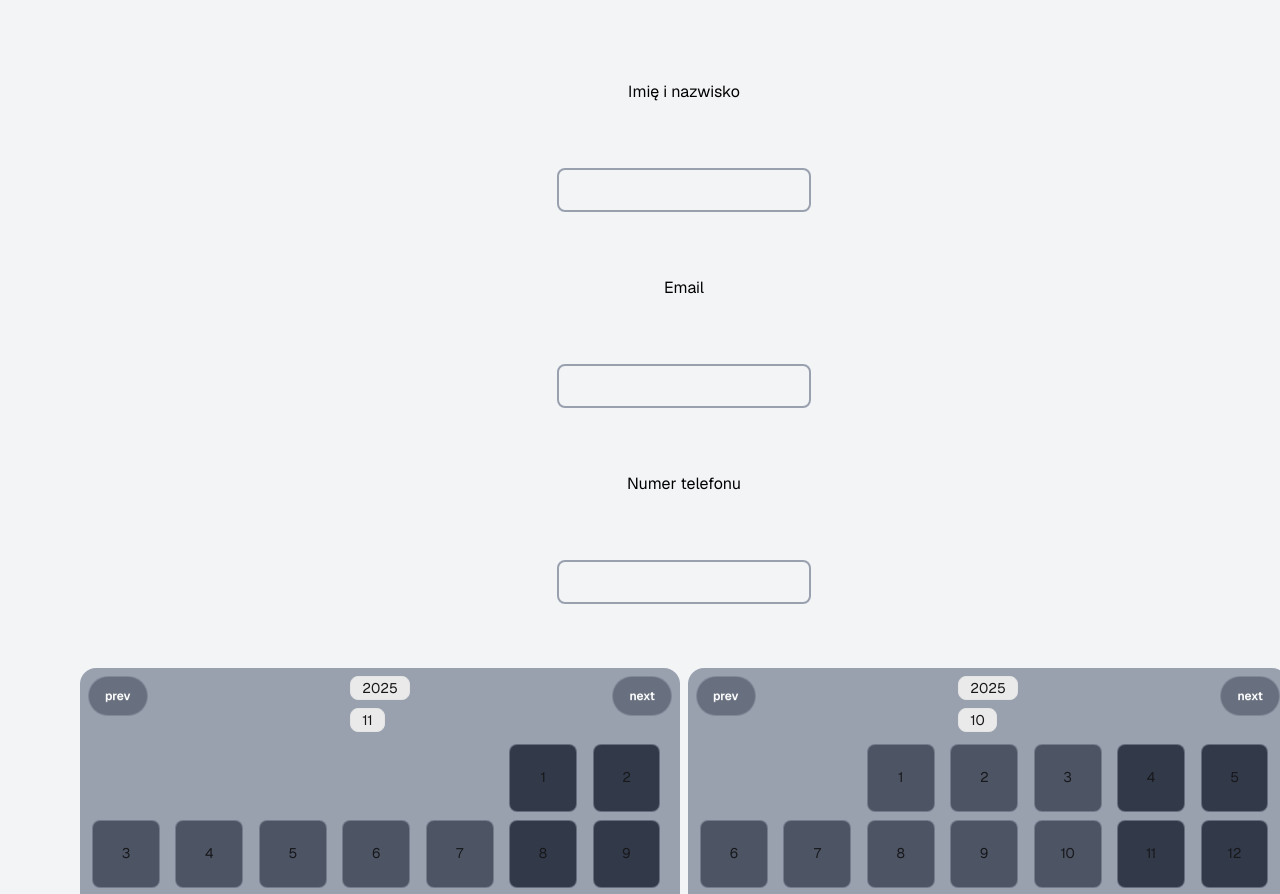
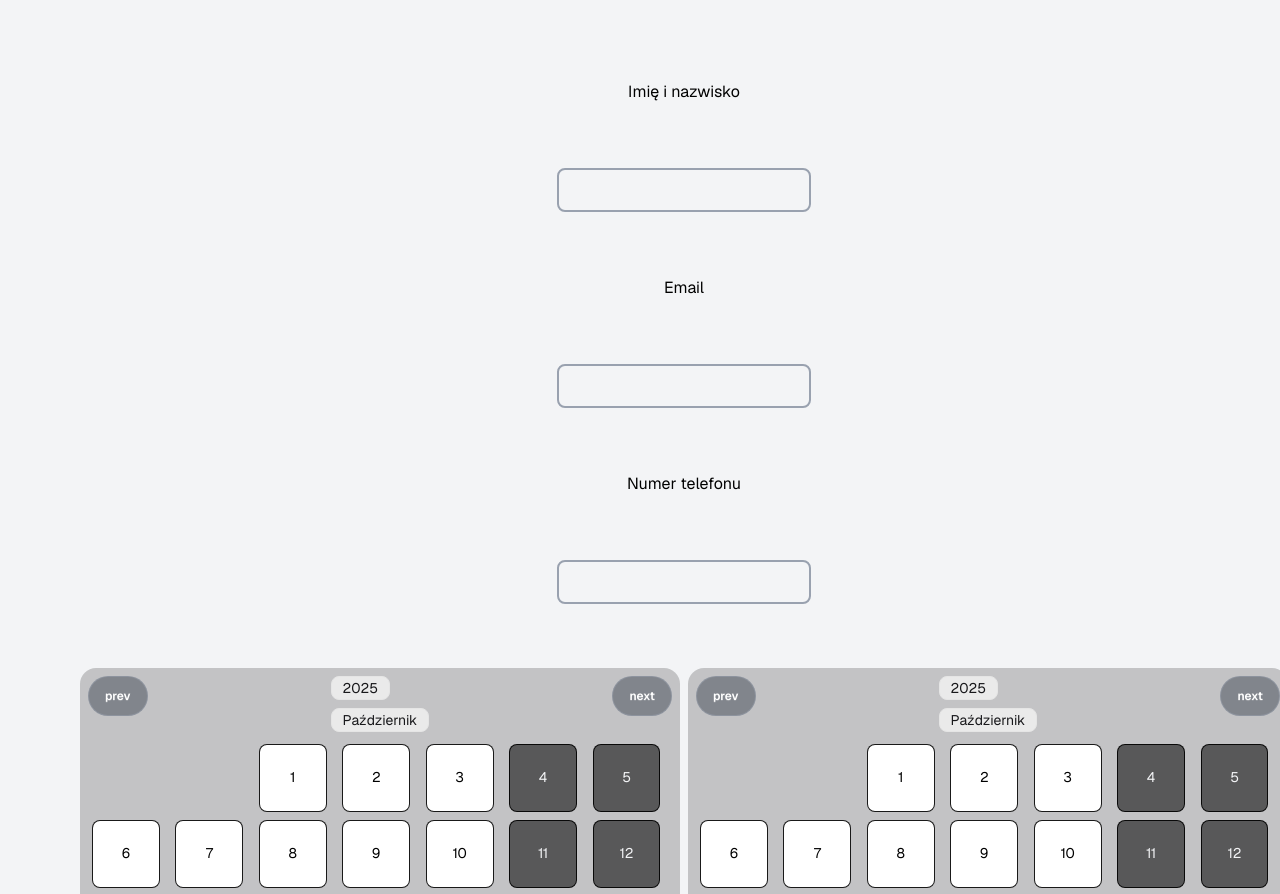
Before and after one commit to BombelX/podwawrzka_reservation_payments, a Next.js app in the folder frontend/: page / in a window 1280 px wide. Shown: the top 894 px of the page. Built offline with nearby package versions, Linux system fonts and the light colour scheme.

Commit message:
working calendar

```diff
--- a/frontend/src/app/components/calendar.tsx
+++ b/frontend/src/app/components/calendar.tsx
@@ -1,6 +1,7 @@
 'use client';
 import { useEffect, useRef, useState } from "react";
 import React from "react";
+import { start } from "repl";
 
 
 
@@ -43,7 +44,7 @@ import React from "react";
                 let month = activeYear.childrens.find(m => m.isActive) ?? activeYear.childrens[0];
                 if (!month) {
                     const now = new Date();
-                    month = new Month(activeYear, now.getMonth() + 1);
+                    month = new Month(activeYear, now.getMonth());
                     month.isActive = true;
                 }
                 return month
@@ -90,6 +91,37 @@ import React from "react";
         }
 
     }
+    const daysInMonth: Record<number, number> = {
+        0:31,
+        1:28,
+        2:31,
+        3:30,
+        4:31,
+        5:30,
+        6:31,
+        7:31,
+        8:31,
+        9:30,
+        10:31,
+        11:30,
+        12:31
+    }
+
+    const monthNames: Record<number, string> = {
+        0: "Styczeń",
+        1: "Luty",
+        2: "Marzec",
+        3: "Kwiecień",
+        4: "Maj",
+        5: "Czerwiec",
+        6: "Lipiec",
+        7: "Sierpień",
+        8: "Wrzesień",
+        9: "Październik",
+        10: "Listopad",
+        11: "Grudzień"
+    }
+
     class Month extends CalendarElement
     {
         parentYear: Year;
@@ -130,14 +162,19 @@ import React from "react";
         parentMonth: Month;
         day: number ;
         selected: boolean = false;
-        backGroundColor: string = "bg-gray-900/55";
+        backGroundColor: string = "bg-white";
         isBeetweenSelected: boolean = false;
-        borderColor: string = "border-gray-400/50";
+        borderColor: string = "border-black/90";
+        textColor: string = "text-black"
         constructor(parentMonth: Month,dayNumber: number){
             super();
             this.parentMonth = parentMonth;
             this.dayNumber = dayNumber;
             this.day = this.calcDayOfWeek();
+            if (this.day == 6 || this.day == 7){
+
+                this.textColor = "text-gray-100";
+            }
             const today: Date = new Date();
             if (dayNumber == today.getDate() && parentMonth.monthNumber == today.getMonth() && parentMonth.parentYear.yearNumber == today.getFullYear()){
                 this.backGroundColor = "bg-blue-900/55"
@@ -165,9 +202,10 @@ import React from "react";
         }
         calcDayOfWeek(): number {
             const date = new Date(this.parentMonth.parentYear.yearNumber, this.parentMonth.monthNumber , this.dayNumber);
-            const dayOfWeek:number = date.getDay();
-            if (dayOfWeek == 0 || dayOfWeek == 6){
-                this.backGroundColor = "bg-gray-900/75";
+            const dayOfWeek:number = date.getDay() == 0 ? 7 : date.getDay();
+            if (dayOfWeek == 6 || dayOfWeek == 7){
+                this.backGroundColor = "bg-black/55";
+                this.textColor = "text-gray-300"
             }
             return dayOfWeek
         }
@@ -184,21 +222,7 @@ function generateDay(month:Month,dayNumber:number): Day{
     }
 
 function generateMonth (year : Year, monthNumber: number): Month{
-    const daysInMonth: Record<number, number> = {
-        0:31,
-        1:28,
-        2:31,
-        3:30,
-        4:31,
-        5:30,
-        6:31,
-        7:31,
-        8:31,
-        9:30,
-        10:31,
-        11:30,
-        12:31
-    }
+
 
     const month = new Month(year,monthNumber);
     let days: number = daysInMonth[monthNumber];
@@ -250,16 +274,13 @@ type CalendarProps = {
     const calendar = calendarRef.current!;
 
 
-    // const [selectedDate, setSelectedDate] = useState(selected)
-
-
     const [activeMonth, setActiveMonth] = useState<Month>(calendar.getActiveMonth())
-    const [offsetDays, setOffsetDays] = useState<number>(activeMonth.childrens[0].day)
+    const [offsetDays, setOffsetDays] = useState<number>(activeMonth.childrens[0].day);
     const [firstSelectedDate, setFirstSelectedDate] = useState<Day|null>(null);
     const [secondSelectedDate, setSecondSelectedDate] = useState<Day|null>(null);
 
     useEffect(() => {
-        setOffsetDays(activeMonth.childrens[0].day);
+        setOffsetDays(activeMonth.childrens[0].day );
     },[activeMonth]);
 
     function handlePrev() {
@@ -274,6 +295,7 @@ type CalendarProps = {
                 const targetYear = generateYear(calendar, targetYearNumber);
                 targetYear.activate();
                 const targetMonth = targetYear.childrens[11];
+                targetMonth.activate();
                 setActiveMonth(targetMonth);
                 console.log("with year change")
 
@@ -315,79 +337,109 @@ type CalendarProps = {
         }
     }
 
+    function iterateBeetweenDatesYMD(date1:YMD,date2:YMD,activate:boolean):void{
+
+        for (let year : number = date1.y ; year <= date2.y; year++){
+            const startMonth : number  = (year == date1.y) ? date1.m : 0;
+            const endMonth: number = (year == date2.y) ? date2.m : 11;
+            for (let month: number = startMonth; month<=endMonth; month++){
+                const startDay: number = (date1.y == year && date1.m == month) ? date1.d : 0;
+                const endDay: number = (date2.y == year && date2.m == month) ? date2.d : daysInMonth[month];
+                for (let day:number = startDay; day<= endDay; day++){
+                    const targetYear = calendar.childrens.find((y) => y.yearNumber == year);
+                    const targetMonth =  targetYear?.childrens.find((m) => m.monthNumber == month);
+                    const targetDay = targetMonth?.childrens.find((d)=> d.dayNumber  == day)
+                    if (targetDay){
+                        targetDay.setIsBetweenSelected(activate)
+                    }
+                }
+            }
+        }
+
+
+    }
+
+    function beetweenSelected(day1: Day|null, day2: Day|null, oldDay1: Day|null, oldDay2: Day|null): void{
+        console.log(day1, day2, oldDay1, oldDay2);
+        if (oldDay1 && oldDay2){
+            const oldDay1YMD: YMD = dayToYMD(oldDay1)
+            const oldDay2YMD: YMD = dayToYMD(oldDay2)
+            iterateBeetweenDatesYMD(oldDay1YMD,oldDay2YMD,false)
+        }
+        if (day1 && day2){
+            const day1YMD: YMD = dayToYMD(day1)
+            const day2YMD: YMD = dayToYMD(day2)
+            iterateBeetweenDatesYMD(day1YMD,day2YMD,true);
+            day1.setSelected(true);
+            day2.setSelected(true);
+        }
+
+
+    }
     function handleDayClick(day: Day) {
         console.log("Clicked on day: ", day.dayNumber, " Month: ", day.parentMonth.monthNumber, " Year: ", day.parentMonth.parentYear.yearNumber);
         console.log("First selected date: ", firstSelectedDate ? firstSelectedDate.dayNumber : "null");
         console.log("Second selected date: ", secondSelectedDate ? secondSelectedDate.dayNumber : "null");
         if (firstSelectedDate !== null) {
+            console.log("Kot kocha zabe-1");
             if (firstSelectedDate == day){
+                console.log("Kot kocha zabe0");
                 setFirstSelectedDate(null) // reset if clicked on same date
                 day.setSelected(false);
+
                 if (secondSelectedDate !== null){
+                    console.log("Kot kocha zabe2");
                     secondSelectedDate.setSelected(false);
+                    beetweenSelected(firstSelectedDate, day, firstSelectedDate, secondSelectedDate);
                     setSecondSelectedDate(null);
-
                 }
+                day.setSelected(false);
+                return;
             }
             else{
                 if (isDateBefore({ day1: firstSelectedDate, day2: day })){
+                    console.log("Kot kocha zabe3");
                     if (secondSelectedDate !== null){
+                        console.log("Kot kocha zabe4");
                         secondSelectedDate.setSelected(false);
-
                     }
+                    beetweenSelected(firstSelectedDate, day, firstSelectedDate, secondSelectedDate!);
                     setSecondSelectedDate(day);
                     day.setSelected(true);
                 }
                 else{
+                    console.log("Kot kocha zabe5");
                     firstSelectedDate.setSelected(false);
+                    beetweenSelected(null, null, firstSelectedDate, secondSelectedDate);
                     setFirstSelectedDate(day);
                     day.setSelected(true);
                 }
             }
         }
         else{
+            console.log("Kot kocha zabe6");
             setFirstSelectedDate(day);
             day.setSelected(true);
         }
+        console.log("After Click - First selected date: ", firstSelectedDate ? firstSelectedDate.dayNumber : "null");
+        console.log("After Click - Second selected date: ", secondSelectedDate ? secondSelectedDate.dayNumber : "null");
+        console.log(day);
 
     }
-    function beetweenSelected(oldDay1?: Day, oldDay2?: Day){
-        // if (oldDay1 && oldDay2){
-        //     for (const year: Year in calendar.childrens.find((y) => y.yearNumber>=oldDay1.parentMonth.parentYear.yearNumber && y.yearNumber<= oldDay2.parentMonth.parentYear.yearNumber)){
-        //         if (oldDay1.parentMonth.parentYear === year and oldDay2.parentMonth.parentYear === year )
-        //             {
-        //                 for(const month: Month in year.childrens.find((m) => m.monthNumber >= oldDay1.parentMonth.monthNumber and month.monthNumber<= oldDay2.parentMonth.monthNumber ))
-        //                     {
+    type YMD={
+        y: number, m: number, d: number
+    }
 
-        //                     }
-        //             }
-        //         else if(oldDay1.parentMonth.parentYear === year){
-        //                 for(const month: Month in year.childrens.find((m) => m.monthNumber >= oldDay1.parentMonth.monthNumber ))
-        //                     {
+    function dayToYMD(day:Day): YMD {
+        return {
+            y: day.parentMonth.parentYear.yearNumber,
+            m: day.parentMonth.monthNumber,
+            d: day.dayNumber
+        };
+    }
 
-        //                     }
-        //         }
-        //         else if(oldDay2.parentMonth.parentYear === year)
-        //             {
-        //                 for(const month: Month in year.childrens.find((m) => month.monthNumber<= oldDay2.parentMonth.monthNumber ))
-        //                     {
 
-        //                     }
-        //             }
-        //         else{
-        //                 for(const month: Month in year.childrens))
-        //                     {
 
-        //                     }
-        //         }
-        //     }
-
-        // }
-
-        if (firstSelectedDate && secondSelectedDate)
-            {}
-
-    }
     function handleNext() {
         if (activeMonth.monthNumber<11){
             const target : Month = activeMonth.parentYear.childrens[activeMonth.monthNumber+1]
@@ -416,14 +468,15 @@ type CalendarProps = {
     }
 
     return(
-        <div className="w-full h-full bg-gray-400 max-w-[600px] rounded-2xl">
+        <div className="w-full h-full bg-black/20 max-w-[600px] rounded-2xl">
 
             <div className="flex w-[70vw] max-w-[600px] gap-8 justify-between ">
 
             <button onClick={(e) => {handlePrev()}} className="btn btn-ghost text-xs m-2 rounded-full text-white hover:bg-gray-600 bg-gray-800/40 border-gray-400/50">prev</button>
             <div className="flex flex-col justify-center">
-                <div className="badge badge-soft badge-ghost mt-2">{activeMonth.parentYear.yearNumber}</div>
-                <div className="badge badge-soft badge-ghost mt-2">{activeMonth.monthNumber+1}</div>
+                <div className="badge badge-soft badge-ghost mt-2 ">{activeMonth.parentYear.yearNumber}</div>
+                <div className="badge badge-soft badge-ghost mt-2">{monthNames[activeMonth.monthNumber]}</div>
+
             </div>
             <button onClick={(e) => {handleNext()}} className="btn btn-ghost m-2 text-xs rounded-full text-white hover:bg-gray-600 bg-gray-800/40 border-gray-400/50">next</button>
             </div>
@@ -440,14 +493,15 @@ type CalendarProps = {
 
 
 
-                {calendar.getActiveMonth().childrens.map(day => (
+                {activeMonth.childrens.map(day => (
                     <div
                         onClick={(e) => {handleDayClick(day)}}
                         onMouseOver={(e) => handleDayHover(day)}
                         key={day.dayNumber}
                         className={`badge badge-soft badge-ghost text-md  ${day.borderColor} ${day.backGroundColor} hover:bg-blue-600/60 hover:w-[93%] transition-all  w-[90%] h-full aspect-square flex items-center justify-center`}
                     >
-                        {day.dayNumber}
+                        <h1 className={` ${day.textColor} `}>{day.dayNumber}</h1>
+
                     </div>
                 ))}
             </div>
--- a/frontend/src/app/page.tsx
+++ b/frontend/src/app/page.tsx
@@ -18,7 +18,7 @@ export default function Home() {
       <input className="text-black border-2 border-gray-400 rounded-lg px-4 py-2" id="phone" type="text" />
 
     <div className="flex gap-2">
-      <CalendarComponent yearNumber={2025} monthNumber={10} />
+      <CalendarComponent yearNumber={2025} monthNumber={9} />
       {/* 0 to styczeń */}
       <CalendarComponent />
 
```
